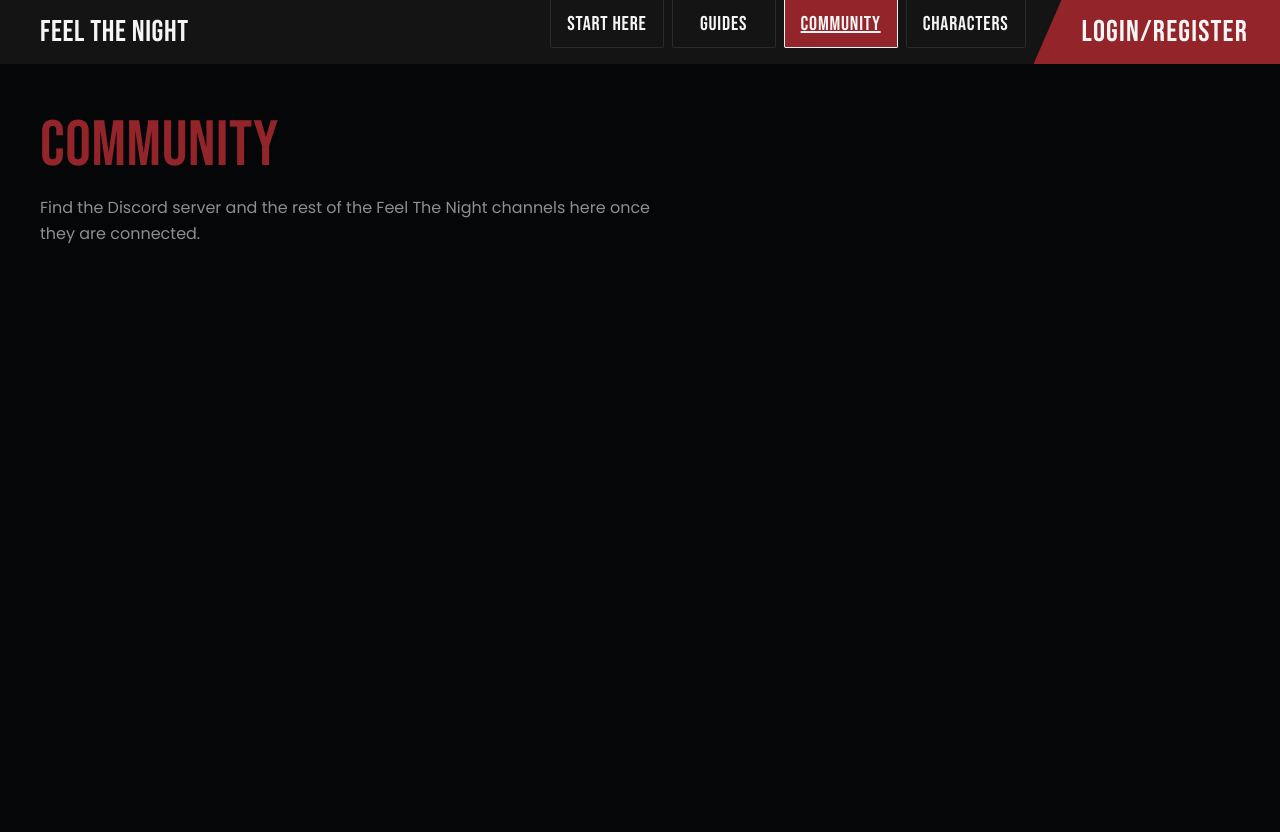
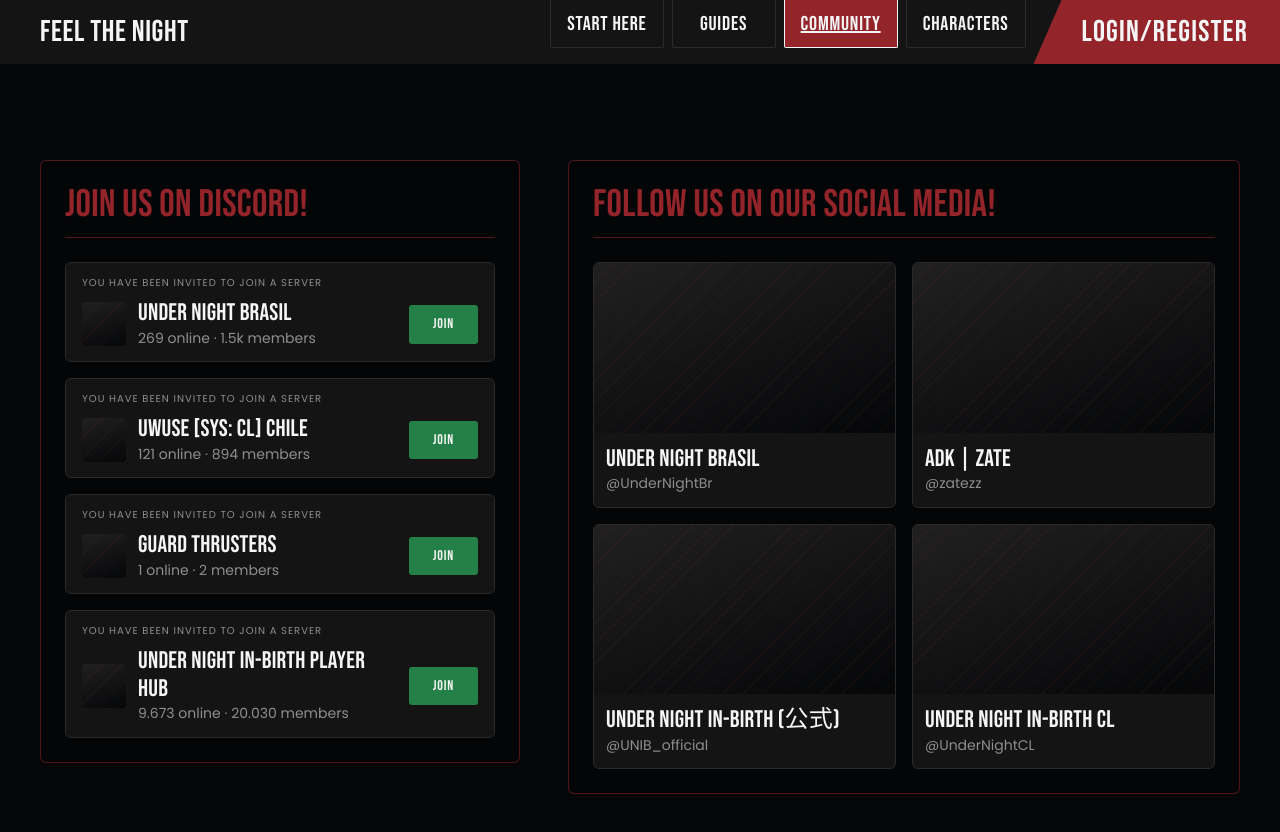
Before and after one commit to Feel-The-Night/Feel-The-Night-Frontend, a React (Vite) app: page /community in a window 1280 px wide. Shown: the top 832 px of the page. Before the commit the page ends 800 px from the top, so only its background shows below. Built offline with nearby package versions, Linux system fonts and the light colour scheme.

Commit message:
feat: redesign community

```diff
--- /dev/null
+++ b/src/pages/Community/Community.module.css
@@ -0,0 +1,72 @@
+/* Community - Figma node 154:39 */
+
+.page {
+  padding-block: var(--space-12) var(--space-16);
+}
+
+.columns {
+  display: grid;
+  /* narrow server column beside the wider social wall, as in the design */
+  grid-template-columns: 5fr 7fr;
+  gap: var(--space-12);
+  align-items: start;
+}
+
+.panel {
+  padding: var(--space-6);
+  border: 1px solid var(--color-border-accent);
+  border-radius: var(--radius-card);
+  background-color: var(--color-overlay);
+  box-shadow: var(--shadow-inset);
+}
+
+.panelTitle {
+  margin: 0 0 var(--space-6);
+  padding-bottom: var(--space-3);
+  border-bottom: 1px solid var(--color-border-accent);
+  font-size: clamp(1.75rem, 3vw, var(--font-size-section));
+  text-transform: uppercase;
+  color: var(--color-text-accent);
+}
+
+.socialGrid {
+  display: grid;
+  grid-template-columns: repeat(2, 1fr);
+  gap: var(--space-4);
+  margin: 0;
+  padding: 0;
+  list-style: none;
+}
+
+.list {
+  display: flex;
+  flex-direction: column;
+  gap: var(--space-4);
+  margin: 0;
+  padding: 0;
+  list-style: none;
+}
+
+.srOnly {
+  position: absolute;
+  width: 1px;
+  height: 1px;
+  margin: -1px;
+  padding: 0;
+  overflow: hidden;
+  clip-path: inset(50%);
+  white-space: nowrap;
+}
+
+@media (max-width: 60rem) {
+  .columns {
+    grid-template-columns: 1fr;
+    gap: var(--space-8);
+  }
+}
+
+@media (max-width: 40rem) {
+  .socialGrid {
+    grid-template-columns: 1fr;
+  }
+}
--- a/src/pages/Community/Community.tsx
+++ b/src/pages/Community/Community.tsx
@@ -1,10 +1,58 @@
+import CommunityCard, { type CommunityEntry } from './CommunityCard'
+import styles from './Community.module.css'
+
+/* Server and account names come from the approved Community screen. Member
+   counts and handles are the ones printed in that design. */
+const servers: CommunityEntry[] = [
+  { id: 'under-night-brasil', name: 'Under Night Brasil', meta: '269 online · 1.5k members' },
+  { id: 'uwuse-chile', name: 'UwUse [sys: CL] Chile', meta: '121 online · 894 members' },
+  { id: 'guard-thrusters', name: 'Guard Thrusters', meta: '1 online · 2 members' },
+  {
+    id: 'uni-player-hub',
+    name: 'Under Night In-Birth Player Hub',
+    meta: '9.673 online · 20.030 members',
+  },
+]
+
+const social: CommunityEntry[] = [
+  { id: 'x-under-night-brasil', name: 'Under Night Brasil', meta: '@UnderNightBr' },
+  { id: 'x-zate', name: 'AdK | Zate', meta: '@zatezz' },
+  { id: 'x-uni-official', name: 'Under Night In-Birth (公式)', meta: '@UNIB_official' },
+  { id: 'x-uni-cl', name: 'Under Night In-Birth CL', meta: '@UnderNightCL' },
+]
+
 export default function Community() {
   return (
-    <section>
-      <h1>Community</h1>
-      <p>
-        Find the Discord server and the rest of the Feel The Night channels here once they are connected.
-      </p>
-    </section>
+    <div className={styles.page}>
+      <h1 className={styles.srOnly}>Community</h1>
+
+      <div className={styles.columns}>
+        <section className={styles.panel} aria-labelledby="discord-title">
+          <h2 className={styles.panelTitle} id="discord-title">
+            Join us on Discord!
+          </h2>
+          <ul className={styles.list}>
+            {servers.map((entry) => (
+              <li key={entry.id}>
+                <CommunityCard {...entry} />
+              </li>
+            ))}
+          </ul>
+        </section>
+
+        <section className={styles.panel} aria-labelledby="social-title">
+          <h2 className={styles.panelTitle} id="social-title">
+            Follow us on our social media!
+          </h2>
+          <ul className={styles.socialGrid}>
+            {social.map((entry) => (
+              <li key={entry.id}>
+                <CommunityCard {...entry} variant="social" />
+              </li>
+            ))}
+          </ul>
+        </section>
+      </div>
+    </div>
   )
 }
--- /dev/null
+++ b/src/pages/Community/CommunityCard.module.css
@@ -0,0 +1,91 @@
+/* Discord invite card and social post preview - Figma nodes 107:50..107:75 */
+
+.server {
+  padding: var(--space-3) var(--space-4);
+  border: 1px solid var(--color-border);
+  border-radius: var(--radius-card);
+  background-color: var(--color-bg-elevated);
+  transition: border-color var(--transition-fast);
+}
+
+.server:hover {
+  border-color: var(--color-accent-highlight);
+}
+
+.invite {
+  margin: 0 0 var(--space-2);
+  font-size: 0.625rem;
+  letter-spacing: 0.1em;
+  text-transform: uppercase;
+  color: var(--color-text-muted);
+}
+
+.serverRow {
+  display: flex;
+  align-items: center;
+  gap: var(--space-3);
+}
+
+.avatar {
+  flex: 0 0 auto;
+  width: 44px;
+  height: 44px;
+  border-radius: 4px;
+  overflow: hidden;
+}
+
+.serverBody {
+  flex: 1;
+  min-width: 0;
+}
+
+.join {
+  flex: 0 0 auto;
+  padding: var(--space-2) var(--space-6);
+  border-radius: 3px;
+  background-color: #248046;
+  font-family: var(--font-display);
+  font-size: 0.875rem;
+  letter-spacing: 0.06em;
+  text-transform: uppercase;
+  color: var(--color-text);
+}
+
+.social {
+  display: flex;
+  flex-direction: column;
+  height: 100%;
+  border: 1px solid var(--color-border);
+  border-radius: var(--radius-card);
+  background-color: var(--color-bg-elevated);
+  overflow: hidden;
+  transition: border-color var(--transition-fast);
+}
+
+.social:hover {
+  border-color: var(--color-accent-highlight);
+}
+
+.preview {
+  aspect-ratio: 16 / 9;
+}
+
+.socialBody {
+  padding: var(--space-3);
+}
+
+.name {
+  margin: 0;
+  font-family: var(--font-display);
+  font-size: var(--font-size-title-sm);
+  font-weight: 400;
+  line-height: 1.15;
+  text-transform: uppercase;
+  color: var(--color-text);
+}
+
+.meta {
+  margin: 0;
+  font-size: var(--font-size-body-sm);
+  color: var(--color-text-muted);
+}
--- /dev/null
+++ b/src/pages/Community/CommunityCard.tsx
@@ -0,0 +1,51 @@
+import Media from '../../components/ui/Media/Media'
+import styles from './CommunityCard.module.css'
+
+export type CommunityEntry = {
+  id: string
+  name: string
+  /** Server: member counts. Social: the account handle. */
+  meta: string
+  image?: string
+}
+
+type CommunityCardProps = CommunityEntry & {
+  variant?: 'server' | 'social'
+}
+
+export default function CommunityCard({
+  name,
+  meta,
+  image,
+  variant = 'server',
+}: CommunityCardProps) {
+  if (variant === 'social') {
+    return (
+      <article className={styles.social}>
+        <div className={styles.preview}>
+          <Media image={image} alt="" />
+        </div>
+        <div className={styles.socialBody}>
+          <h3 className={styles.name}>{name}</h3>
+          <p className={styles.meta}>{meta}</p>
+        </div>
+      </article>
+    )
+  }
+
+  return (
+    <article className={styles.server}>
+      <p className={styles.invite}>You have been invited to join a server</p>
+      <div className={styles.serverRow}>
+        <div className={styles.avatar}>
+          <Media image={image} alt="" />
+        </div>
+        <div className={styles.serverBody}>
+          <h3 className={styles.name}>{name}</h3>
+          <p className={styles.meta}>{meta}</p>
+        </div>
+        <span className={styles.join}>Join</span>
+      </div>
+    </article>
+  )
+}
```
